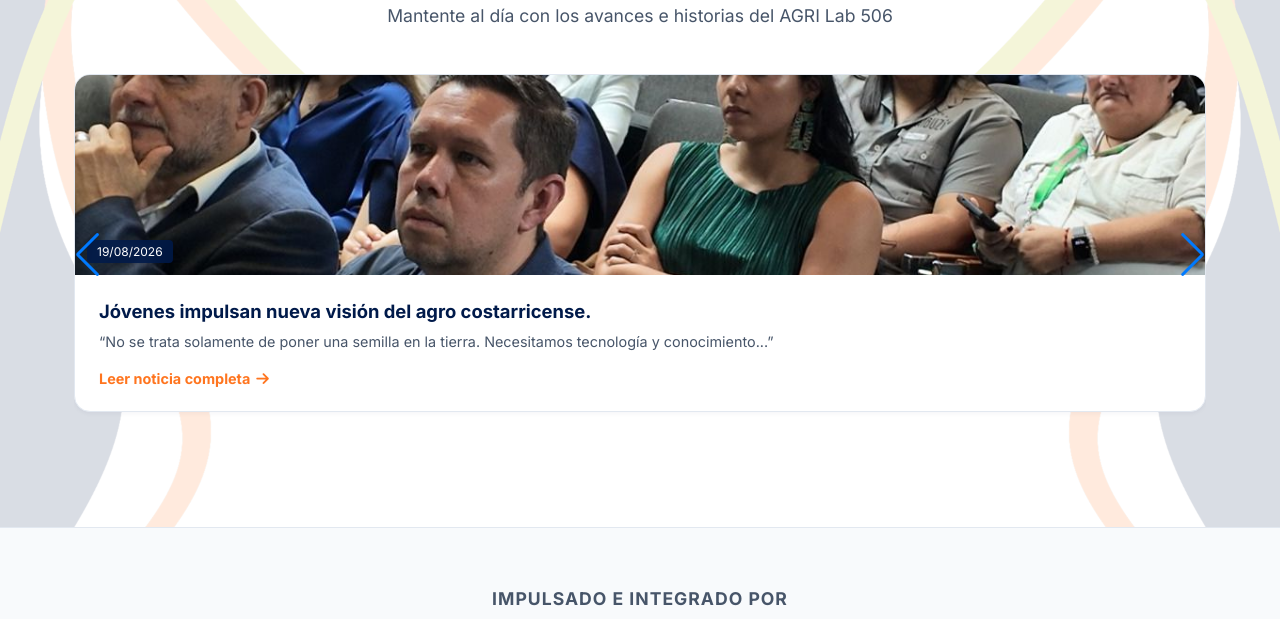
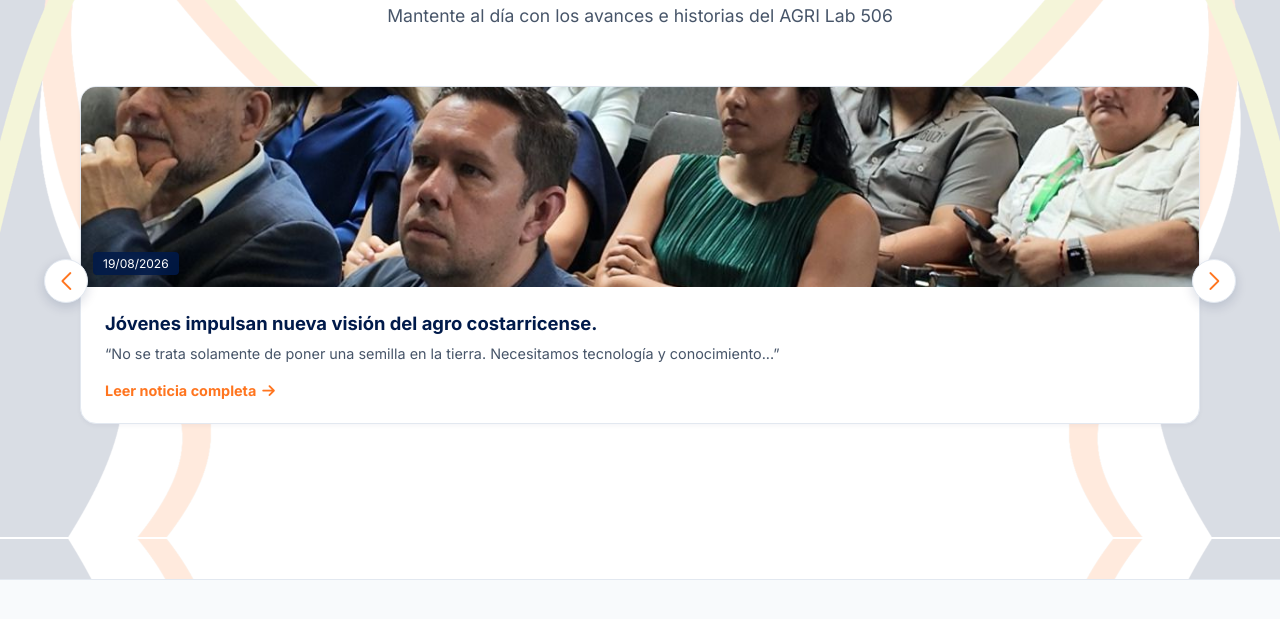
Before and after one commit to FabLabIICA/agrilab, a plain HTML site: page index.html in a window 1280 px wide. Shown: the part 4647-5266 px from the top of the page. Drawn offline with nearby package versions, Linux system fonts and the light colour scheme; a script that the page names is missing.

Commit message:
Update index.css

```diff
--- a/css/index.css
+++ b/css/index.css
@@ -1128,3 +1128,71 @@ body::before {
   line-height: 1.5;
   margin: 0;
 }
+/* ==========================================================================
+   AJUSTES DEL CARRUSEL DE NOTICIAS (SWIPER)
+   ========================================================================== */
+.news-slider-wrapper {
+  position: relative;
+  max-width: 1200px;
+  margin: 0 auto;
+}
+
+.newsSwiper {
+  padding: 12px 6px 40px !important;
+}
+
+.newsSwiper .swiper-slide {
+  height: auto;
+  display: flex;
+}
+
+.newsSwiper .news-card {
+  width: 100%;
+  height: 100%;
+}
+
+.news-next,
+.news-prev {
+  color: var(--color-orange) !important;
+  background: var(--color-white);
+  width: 44px !important;
+  height: 44px !important;
+  border-radius: 50%;
+  box-shadow: 0 4px 12px rgba(0, 26, 74, 0.15);
+  border: 1px solid var(--border-color);
+  transition: var(--transition-fast);
+}
+
+.news-next::after,
+.news-prev::after {
+  font-size: 1.1rem !important;
+  font-weight: 900;
+}
+
+.news-next:hover,
+.news-prev:hover {
+  background: var(--color-orange);
+  color: var(--color-white) !important;
+  transform: scale(1.08);
+}
+
+.news-prev {
+  left: -20px !important;
+}
+
+.news-next {
+  right: -20px !important;
+}
+
+.newsSwiper .swiper-pagination-bullet-active {
+  background-color: var(--color-orange) !important;
+  width: 22px;
+  border-radius: 6px;
+}
+
+@media (max-width: 768px) {
+  .news-prev,
+  .news-next {
+    display: none !important;
+  }
+}
```
